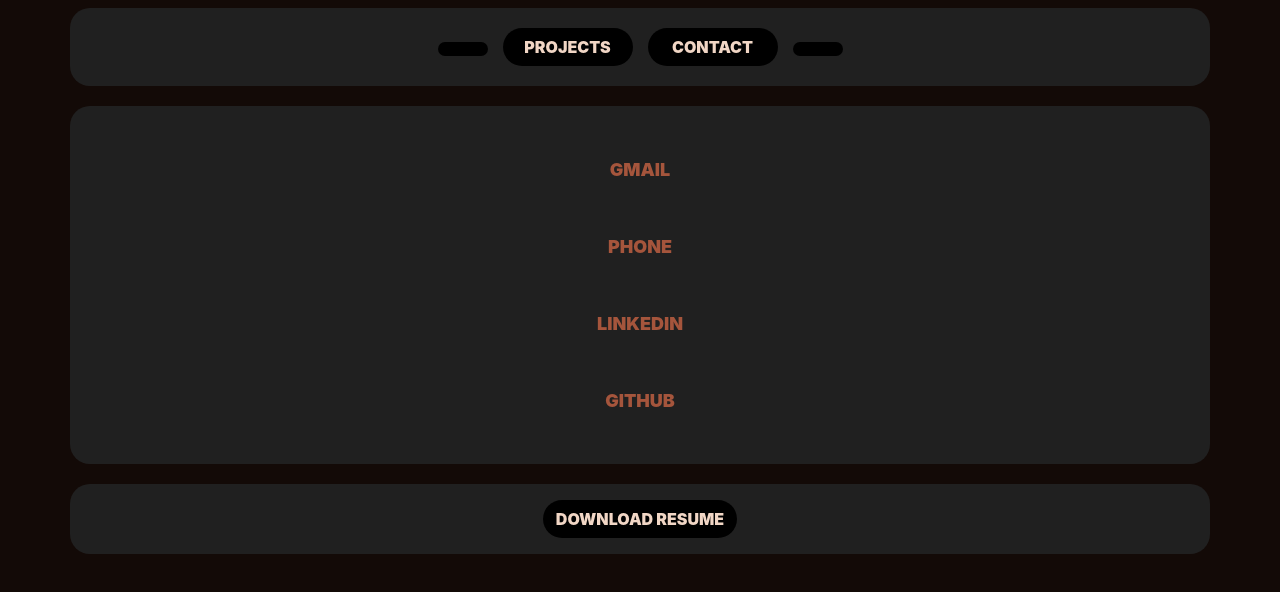
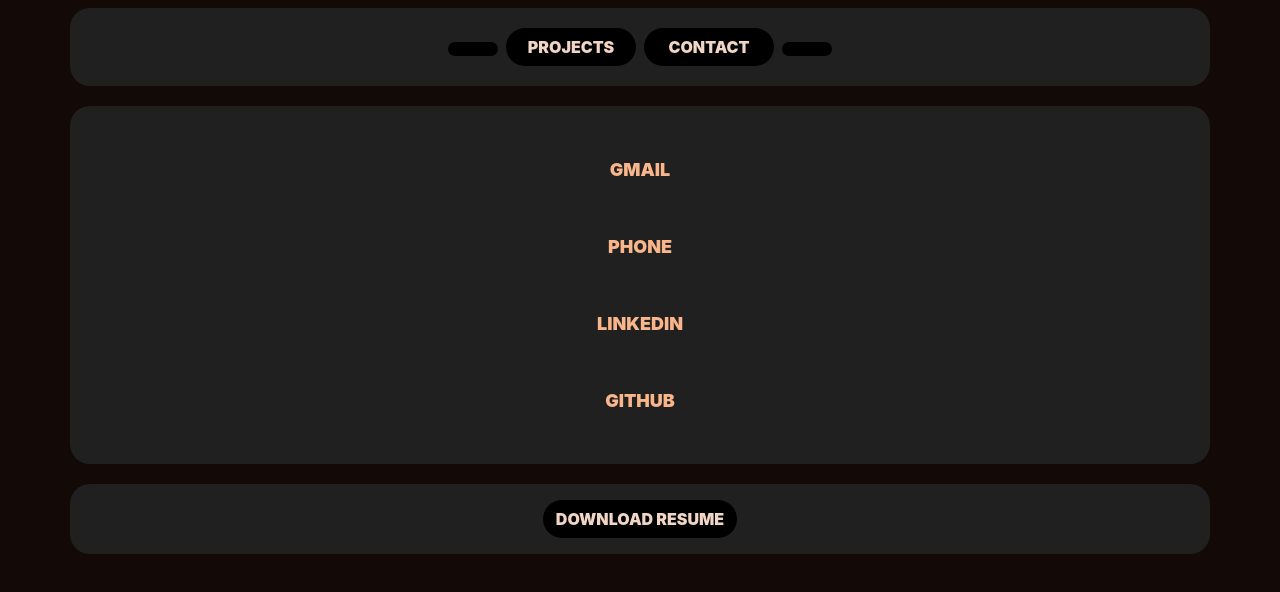
Before and after one commit to codercrocs/Rajkumar-portfolio, an Angular app: page /contacts in a window 1280 px wide. Shown: the top 592 px of the page. Built offline with nearby package versions, Linux system fonts and the light colour scheme; some icons are missing.

Commit message:
color change in contacts

```diff
--- a/src/app/contacts/contacts.component.css
+++ b/src/app/contacts/contacts.component.css
@@ -14,12 +14,13 @@
 
 a:visited,
 :link {
-  color: #a5553c;
+  color: #f9b68b;
+
   text-decoration: none;
   font-weight: 900;
 }
 a:hover {
-  color: burlywood;
+  color: #a5553c;
 }
 .gmail,
 .phone,
--- a/src/app/header/header.component.css
+++ b/src/app/header/header.component.css
@@ -6,7 +6,7 @@
   justify-content: center;
   align-items: center;
   color: #9c9c9c;
-  gap: 15px;
+  gap: 8px;
 }
 .btn {
   border-radius: 20px;
```
